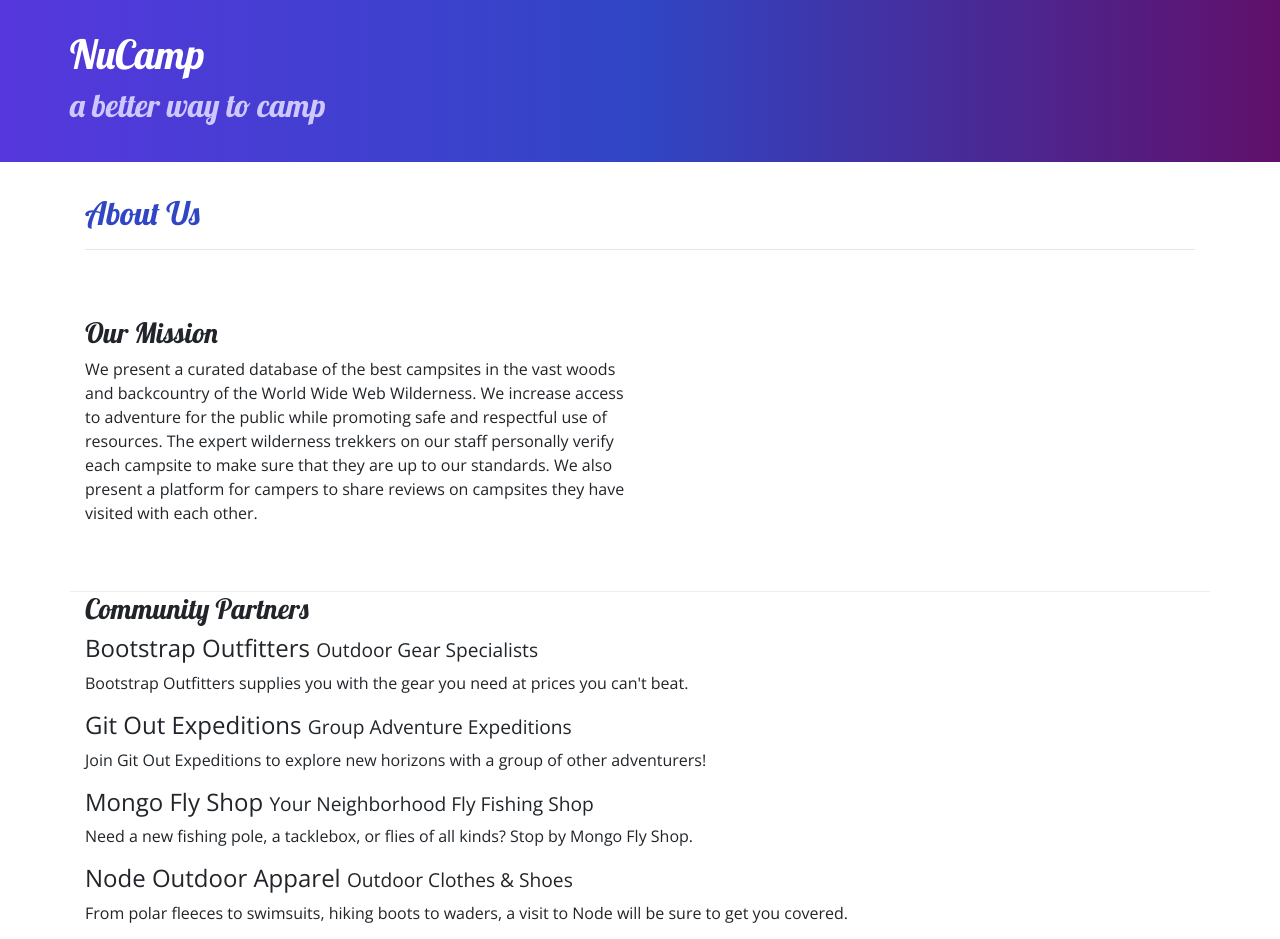
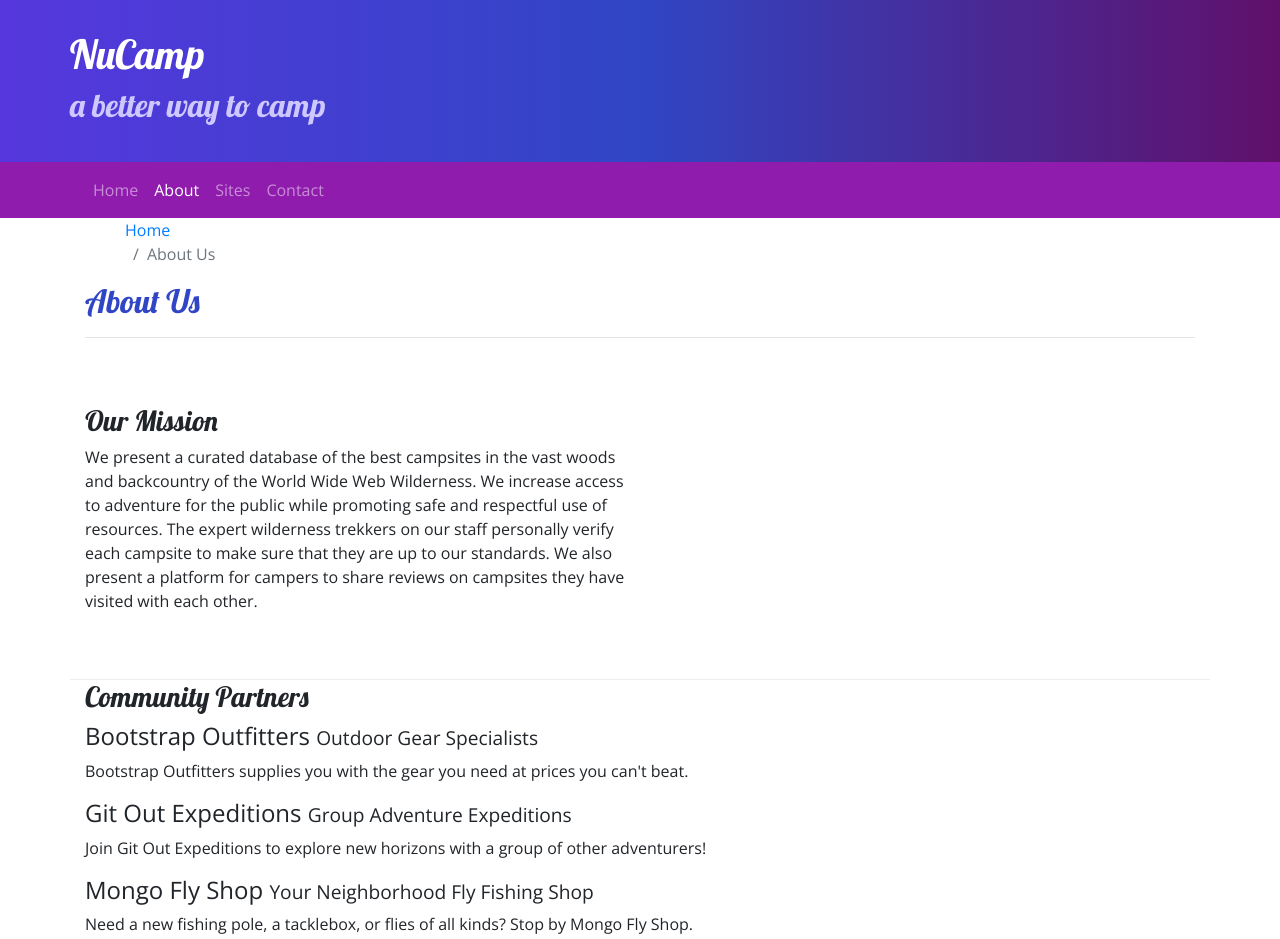
Before and after one commit to sudeepbk/NuCamp, a website: page aboutus.html in a window 1280 px wide. Shown: the top 939 px of the page. Drawn offline with nearby package versions, Linux system fonts and the light colour scheme.

Commit message:
Navbar and Breadcrumbs

```diff
--- a/aboutus.html
+++ b/aboutus.html
@@ -31,10 +31,32 @@
         </div>
       </div>
     </header>
+    <nav class="navbar navbar-expand-sm navbar-dark sticky-top">
+            <div class="container">
+                  <button class="navbar-toggler ml-auto" type="button"
+            data-toggle="collapse" data-target="#nucampNavbar">
+            <span class="navbar-toggler-icon"></span>
+          </button>
+          <div class="collapse navbar-collapse" id="nucampNavbar">
+             <ul class="navbar-nav">
+              <li class="nav-item "><a class="nav-link" href="index.html">Home</a></li>
+              <li class="nav-item active"><a class="nav-link" href="aboutus.html">About</a></li>
+              <li class="nav-item"><a class="nav-link" href="#">Sites</a></li>
+              <li class="nav-item"><a class="nav-link" href="#">Contact</a></li>
+            </ul>
+          </div>
+        </div>
+          </nav>
+
 
     <div class="container">
       <div class="row">
         <div class="col-12">
+            <ol>
+                <li class="breadcrumb-item"><a
+                href="index.html">Home</a></li>
+                <li class="breadcrumb-item active">About Us</li>
+            </ol>
           <h2>About Us</h2>
           <hr />
         </div>
--- a/css/styles.css
+++ b/css/styles.css
@@ -21,6 +21,7 @@ footer {
 
 .jumbotron {
   padding: 30px;
+  margin: 0;
   background-image: linear-gradient(to right, #5637dd, #3046c5, #60106b);
   color: white;
 }
@@ -30,3 +31,7 @@ footer {
   border-bottom: 1px ridge;
   min-height: 200px;
 }
+
+.navbar {
+  background-color: #901CAD;
+}
```
Also changed, not shown: index.html (+17 -1 lines).
